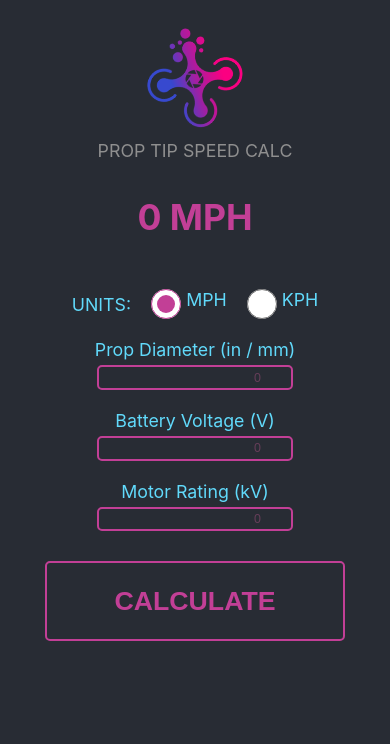
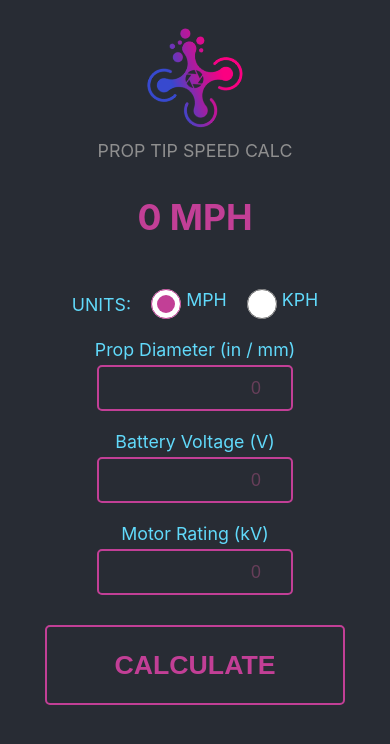
Before and after one commit to rboyle-software/drone-tools, a React (Create React App) app: page / in a window 390 px wide. Shown: the top 744 px of the page. Built offline with nearby package versions, Linux system fonts and the light colour scheme.

Commit message:
Style tweaks

```diff
--- a/src/App.css
+++ b/src/App.css
@@ -32,10 +32,15 @@
     font-size: 1.5em;
   }
 
-  [type=radio] {
+  input[type=radio] {
     vertical-align: text-top;
     height: 30px !important;
     width: 30px !important;
+  }
+
+  input[type=text] {
+    height: 40px !important;
+    font-size: 1em !important;
   }
 }
 
@@ -80,6 +85,7 @@ button {
   border: solid 2px;
   border-radius: 5px;
   margin-top: 30px;
+  transition: ease-in-out 300ms;
 }
 
 button:hover {
```
